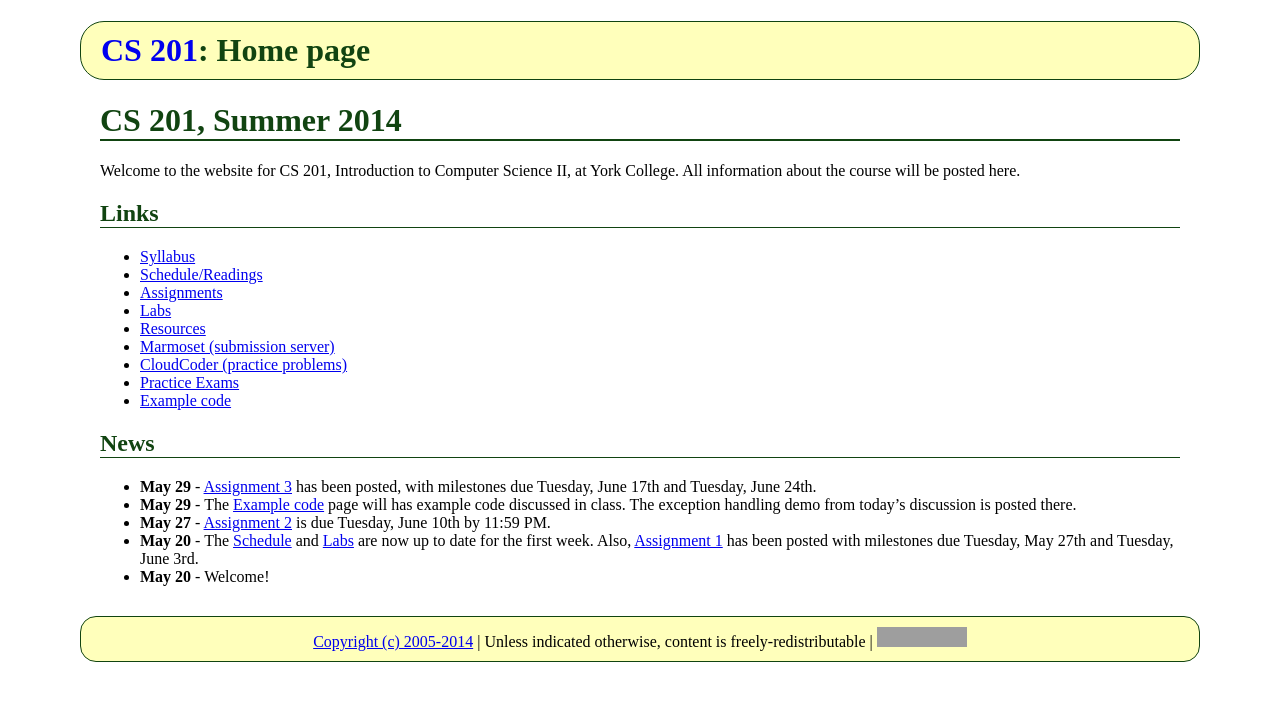
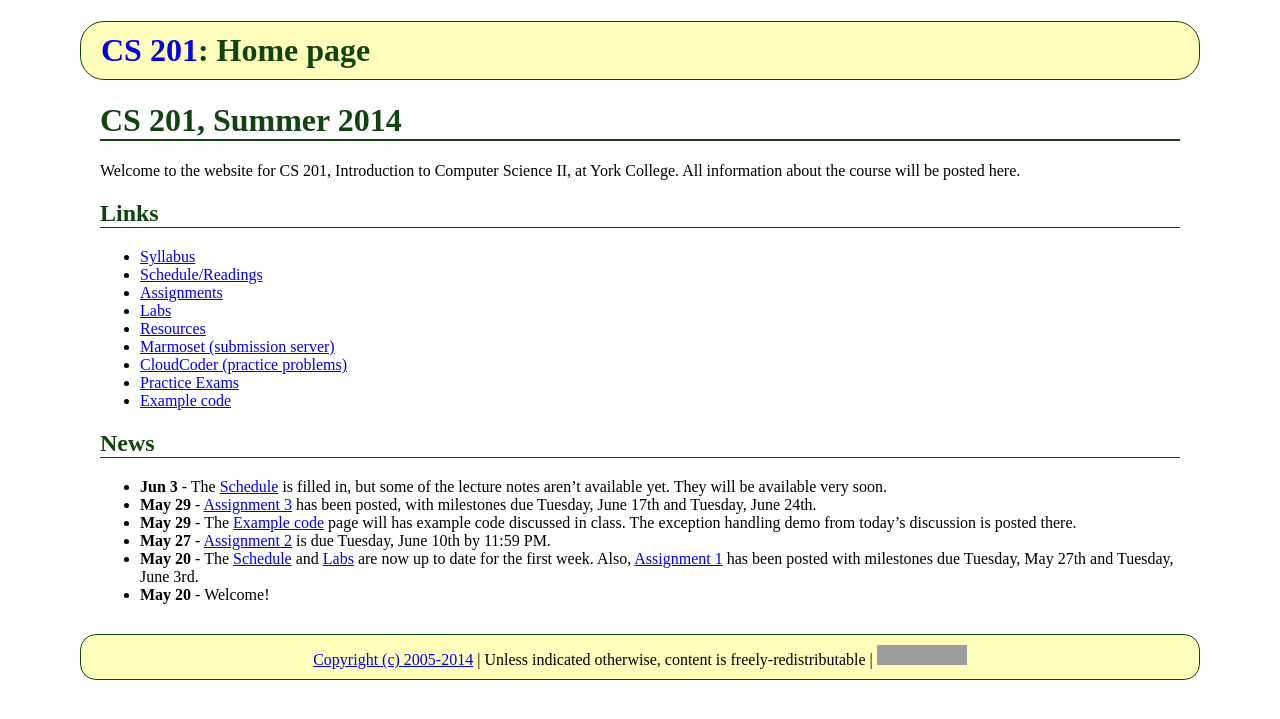
Before and after one commit to ycpcs/cs201-summer2014, a Jekyll site: the page built from index.md, in a window 1280 px wide. Shown: the top 719 px of the page. Built offline with Jekyll 4.4.1, drawn with Linux system fonts in a browser that asks for light colours; Markdown is read by kramdown in place of the engine named in the settings; grey boxes are pictures that could not be loaded.

Commit message:
schedule news

```diff
--- a/index.md
+++ b/index.md
@@ -23,6 +23,7 @@ Welcome to the website for CS 201, Introduction to Computer Science II, at York
 
 ## News
 
+* **Jun 3** - The [Schedule](schedule.html) is filled in, but some of the lecture notes aren't available yet.  They will be available very soon.
 * **May 29** - [Assignment 3](assign/assign03.html) has been posted, with milestones due Tuesday, June 17th and Tuesday, June 24th.
 * **May 29** - The [Example code](examples/index.html) page will has example code discussed in class.  The exception handling demo from today's discussion is posted there.
 * **May 27** - [Assignment 2](assign/assign02.html) is due Tuesday, June 10th by 11:59 PM.
```
